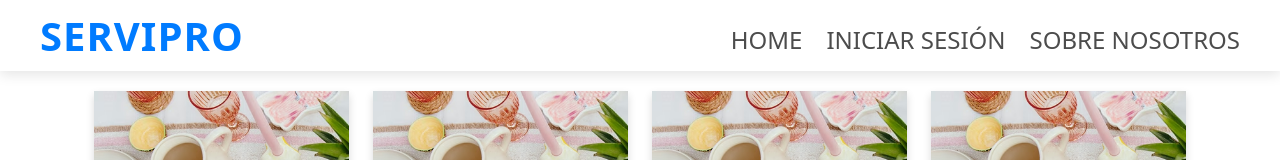
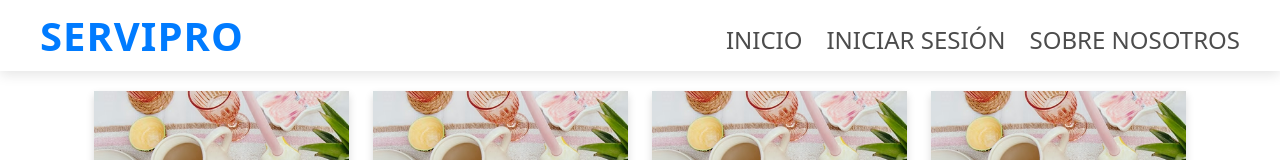
Before and after one commit to JoanSimonutti/App-Servicios-Frontend, a React (Vite) app: page / in a window 1280 px wide. Shown: the top 160 px of the page. Built offline with nearby package versions, Linux system fonts and the light colour scheme; no server answers.

Commit message:
Pruebas de Domingo

```diff
--- a/src/components/Header.jsx
+++ b/src/components/Header.jsx
@@ -63,7 +63,7 @@ const Header = () => {
 
         <nav className={`app-header-links ${menuOpen ? "is-active" : ""}`}>
           <Link to="/" className="app-header-link" onClick={handleLinkClick}>
-            HOME
+            INICIO
           </Link>
 
           {!token ? (
```
